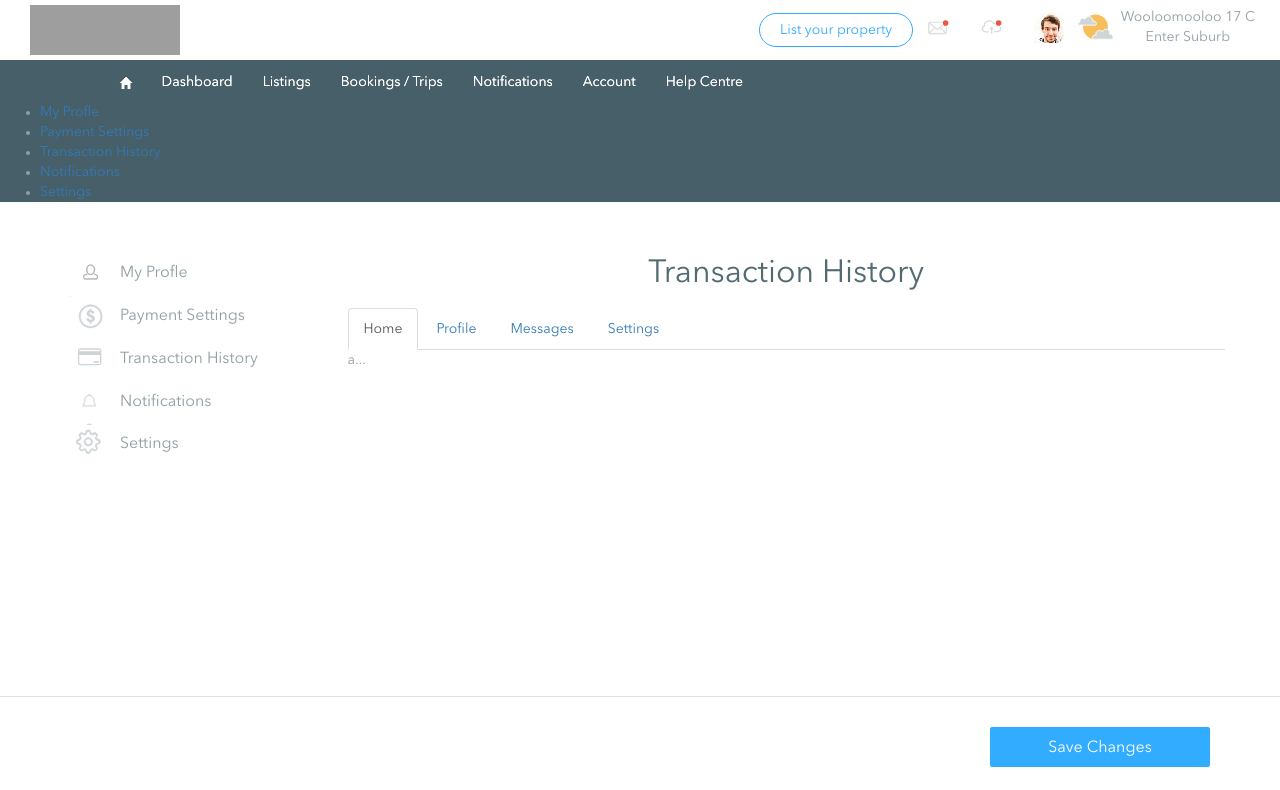
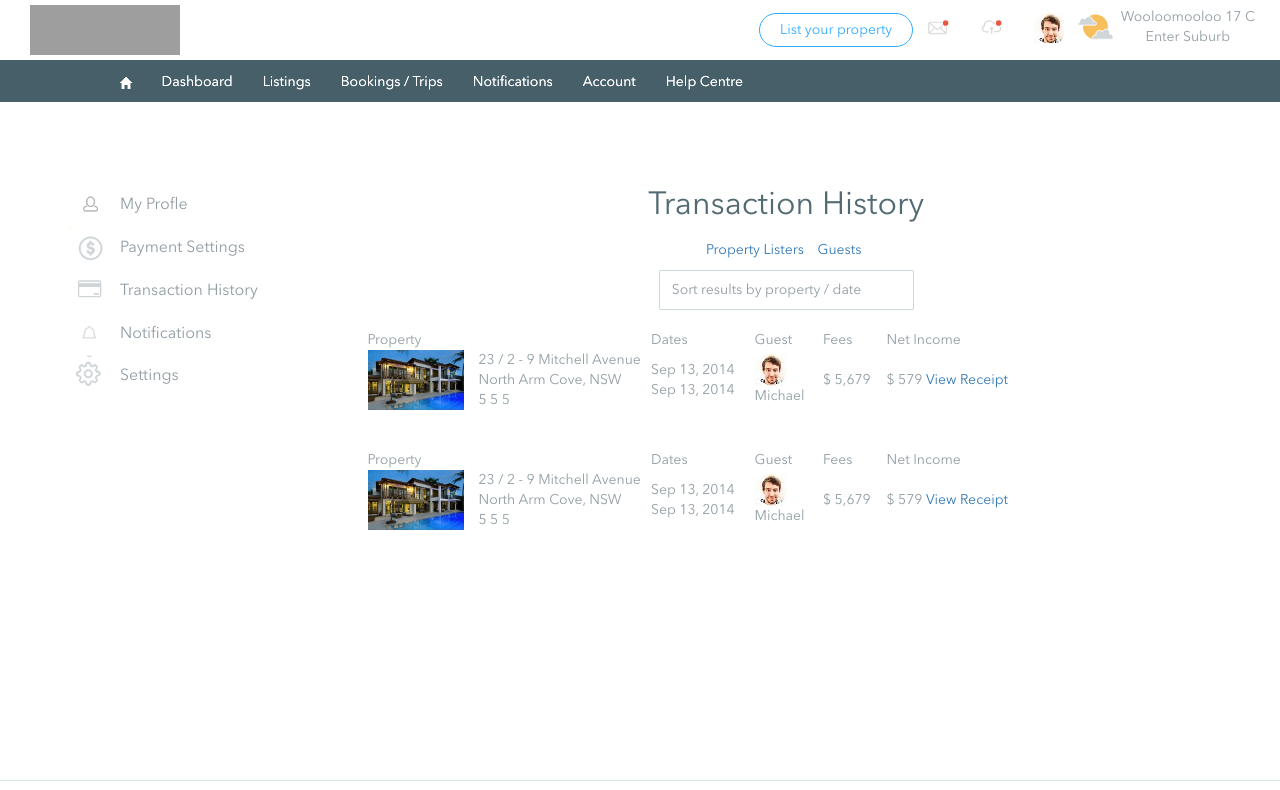
Before and after one commit to dankoknad/OzGetaways, a PHP site: page /transaction-history.html in a window 1280 px wide. Shown: the top 790 px of the page. Before the commit the page ends 767 px from the top, so only its background shows below. Run offline with PHP 8.4, Linux system fonts and the light colour scheme; grey boxes are pictures that could not be loaded.

Commit message:
added some unstyled html

```diff
--- a/css/custom.css
+++ b/css/custom.css
@@ -93,7 +93,7 @@
 	font-style: normal;
 }
 
-/* fonts demo styles */
+/* fonts demo styles which are here temporarily*/
 .demo-0 {
 	font-family: 'Avenir LT Std';
 	font-weight: normal;
@@ -859,7 +859,83 @@ input[type=text]:-ms-input-placeholder {color:#bac3c6;}
 /*}*/
 
 
+/*********************/
+.property-date {
+	margin: 0 auto;
+	max-width: 255px;
+}
+.transaction-history-row {
+	padding: 20px;
+}
+.th-img {
+	float: left;
+	margin-right: 15px;
+}
+.th-title,
+.th-date,
+.th-person-name,
+.th-fee,
+.th-title,
+.th-netincome {
+	display: inline-block;
+}
+.btn-rounded {
+	display: block;
+	width: 120px;
+	margin: 0 auto;
+}
 
+@media only screen and (min-width: 768px) {
+	.transaction-history-row {
+		position: relative;
+		vertical-align: top;
+	}
+	.transaction-history-row > div {
+		vertical-align: middle;
+	}
+	.th-title {
+		display: block;
+	}
+
+	.th-property,
+	.th-dates,
+	.th-guests,
+	.th-fees,
+	.th-netincomes,
+	.th-property-title,
+	.th-dates-title,
+	.th-guests-title,
+	.th-fees-title,
+	.th-netincomes-title {
+		display: inline-block;
+	}
+	.th-property,
+	.th-property-title {
+		width: 280px;
+	}
+	.th-dates,
+	.th-dates-title {
+		width: 100px;
+	}
+	.th-guests,
+	.th-guests-title {
+		width: 65px;
+	}
+	.th-fees,
+	.th-fees-title {
+		width: 60px;
+	}
+	.th-netincomes,
+	.th-netincomes-title {
+		width: 160px;
+	}
+	.th-netincomes a {
+		display: inline-block;
+	}
+}
+
+
+/***********************/
 @media only screen and (max-width: 768px) {
 	/* For mobile phones: */
 
--- a/transaction-history.html
+++ b/transaction-history.html
@@ -7,16 +7,19 @@
     <meta name="description" content="">
     <meta name="author" content="">
 
-  	<title>Transaction History</title>
+    <title>OzGetaways</title>
 
     <!-- Latest compiled and minified CSS -->
     <link rel="stylesheet" href="https://maxcdn.bootstrapcdn.com/bootstrap/3.3.5/css/bootstrap.min.css"
         integrity="sha512-dTfge/zgoMYpP7QbHy4gWMEGsbsdZeCXz7irItjcC3sPUFtf0kuFbDz/ixG7ArTxmDjLXDmezHubeNikyKGVyQ=="
         crossorigin="anonymous">
+
     <!-- Optional theme -->
     <link rel="stylesheet" href="https://maxcdn.bootstrapcdn.com/bootstrap/3.3.5/css/bootstrap-theme.min.css"
         integrity="sha384-aUGj/X2zp5rLCbBxumKTCw2Z50WgIr1vs/PFN4praOTvYXWlVyh2UtNUU0KAUhAX" crossorigin="anonymous">
+
     <link rel="stylesheet" href="css/custom.css">
+
   </head>
   <body>
 
@@ -132,8 +135,8 @@
         </div>
       </div>
     </nav>
-
-    <div class="navbar-inverse my-mobile-navbar">
+    <div id="my-mobile-navbar">
+        <div class="navbar-inverse">
             <ul>
                 <li><a href="#">My Profle</a></li>
                 <li><a href="#">Payment Settings</a></li>
@@ -142,7 +145,7 @@
                 <li><a href="#">Settings</a></li>
             </ul>
         </div>
-
+    </div>
 
 
 
@@ -182,8 +185,8 @@
               <a href="#">Settings</a>
             </div>
           </div>
-    		</div><!--  /.col-sm-3 -->
 
+        </div>
         <div class="col-sm-9">
               <div class="row title-container">
                 <p>Transaction History</p>
@@ -192,29 +195,104 @@
               <!-- Tabs -->
               <div class="row">
                 <!-- Nav tabs -->
-            <ul class="nav nav-tabs" role="tablist">
-              <li role="presentation" class="active"><a href="#home" aria-controls="home" role="tab" data-toggle="tab">Home</a></li>
-              <li role="presentation"><a href="#profile" aria-controls="profile" role="tab" data-toggle="tab">Profile</a></li>
-              <li role="presentation"><a href="#messages" aria-controls="messages" role="tab" data-toggle="tab">Messages</a></li>
-              <li role="presentation"><a href="#settings" aria-controls="settings" role="tab" data-toggle="tab">Settings</a></li>
+                <ul class="text-center list-inline" role="tablist">
+                  <li role="presentation" class="active"><a href="#property-listers-tab" aria-controls="home" role="tab" data-toggle="tab">Property Listers</a></li>
+                  <li role="presentation"><a href="#guests-tab" aria-controls="profile" role="tab" data-toggle="tab">Guests</a></li>
                 </ul>
+
+                <div class="form-group property-date">
+                  <div class="form-control div-select" id="property-date">
+                    Sort results by property / date
+                  </div>
+
+                  <div class="select">
+                    <ul>
+                      <li>Property</li>
+                      <li>Date</li>
+                    </ul>
+                  </div>
+                </div>
 
                 <!-- Tab panes -->
                 <div class="tab-content">
-              <div role="tabpanel" class="tab-pane active" id="home">a...</div>
-              <div role="tabpanel" class="tab-pane" id="profile">b...</div>
-              <div role="tabpanel" class="tab-pane" id="messages">c...</div>
-              <div role="tabpanel" class="tab-pane" id="settings">d...</div>
+                  <div role="tabpanel" class="tab-pane active" id="property-listers-tab">
+                    <div class="transaction-history-row">
+                      <div class="hidden-xs">
+                        <div class="th-property-title">Property</div>
+                        <div class="th-dates-title">Dates</div>
+                        <div class="th-guests-title">Guest</div>
+                        <div class="th-fees-title">Fees</div>
+                        <div class="th-netincomes-title">Net Income</div>
+                      </div>
+                      <div class="th-property clearfix">
+                        <img  class="th-img" src="img/hotel.jpg" alt="..">
+                        <div class="th-address">23 / 2 - 9 Mitchell Avenue North Arm Cove, NSW</div>
+                        <div class="th-addons">5 5 5</div>
+                      </div>
+                      <div class="th-dates">
+                        <div class="visible-xs-inline-block th-title">Dates</div>
+                        <div class="th-date">Sep 13, 2014</div>
+                        <div class="th-date">Sep 13, 2014</div>
+                      </div>
+                      <div class="th-guests">
+                        <div class="visible-xs-inline-block th-title">Guest</div>
+                        <img  class="th-img  hidden-xs" src="img/person.jpg" alt="..">
+                        <div class="th-person-name">Michael</div>
+                      </div>
+                      <div class="th-fees">
+                        <div class="visible-xs-inline-block th-title">Fees</div>
+                        <div class="th-fee">&#36; 5,679</div>
+                      </div>
+                      <div class="th-netincomes">
+                        <div class="visible-xs-inline-block th-title">Net Income</div>
+                        <div class="th-netincome">&#36; 579</div>
+                        <a class="btn-rounded blue" href="#">View Receipt</a>
+                      </div>
+                    </div><!-- /.transaction-history-row -->
+
+                    <div class="transaction-history-row">
+                      <div class="hidden-xs">
+                        <div class="th-property-title">Property</div>
+                        <div class="th-dates-title">Dates</div>
+                        <div class="th-guests-title">Guest</div>
+                        <div class="th-fees-title">Fees</div>
+                        <div class="th-netincomes-title">Net Income</div>
+                      </div>
+                      <div class="th-property clearfix">
+                        <img  class="th-img" src="img/hotel.jpg" alt="..">
+                        <div class="th-address">23 / 2 - 9 Mitchell Avenue North Arm Cove, NSW</div>
+                        <div class="th-addons">5 5 5</div>
+                      </div>
+                      <div class="th-dates">
+                        <div class="visible-xs-inline-block th-title">Dates</div>
+                        <div class="th-date">Sep 13, 2014</div>
+                        <div class="th-date">Sep 13, 2014</div>
+                      </div>
+                      <div class="th-guests">
+                        <div class="visible-xs-inline-block th-title">Guest</div>
+                        <img  class="th-img  hidden-xs" src="img/person.jpg" alt="..">
+                        <div class="th-person-name">Michael</div>
+                      </div>
+                      <div class="th-fees">
+                        <div class="visible-xs-inline-block th-title">Fees</div>
+                        <div class="th-fee">&#36; 5,679</div>
+                      </div>
+                      <div class="th-netincomes">
+                        <div class="visible-xs-inline-block th-title">Net Income</div>
+                        <div class="th-netincome">&#36; 579</div>
+                        <a class="btn-rounded blue" href="#">View Receipt</a>
+                      </div>
+                    </div><!-- /.transaction-history-row -->
+                  </div>
+                  <div role="tabpanel" class="tab-pane" id="guests-tab">Guests</div>
                 </div>
 
               </div>
             </div><!--  /.col-sm-9 -->
           </div><!--  /.row -->
         </div><!--  /.container -->
-
-
-
-
+      </div>
+    </div>
 
     <div class="container-fluid my-footer">
       <div class="container">
@@ -227,7 +305,7 @@
 
 
     <!-- Latest compiled and minified JavaScript -->
-    <script src="js/bootstrap.js"></script>
+    <script type="text/javascript" src="https://maxcdn.bootstrapcdn.com/bootstrap/3.3.5/js/bootstrap.min.js" integrity="sha512-K1qjQ+NcF2TYO/eI3M6v8EiNYZfA95pQumfvcVrTHtwQVDG+aHRqLi/ETn2uB+1JqwYqVG3LIvdm9lj6imS/pQ==" crossorigin="anonymous"></script>
     <script type="text/javascript" src="js/custom.js"></script>
 
   </body>
```
Also changed, not shown: img/hotel.jpg (added), 1 other file. Lines whose indentation alone changed are shown as unchanged.
